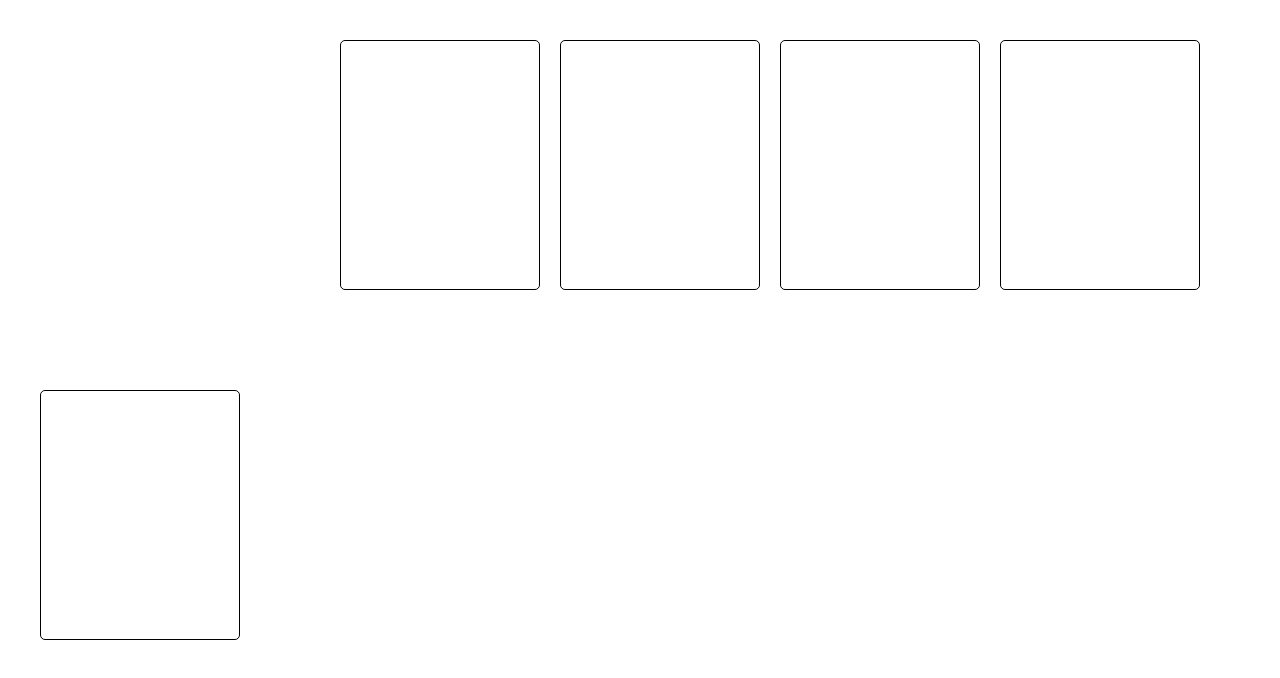
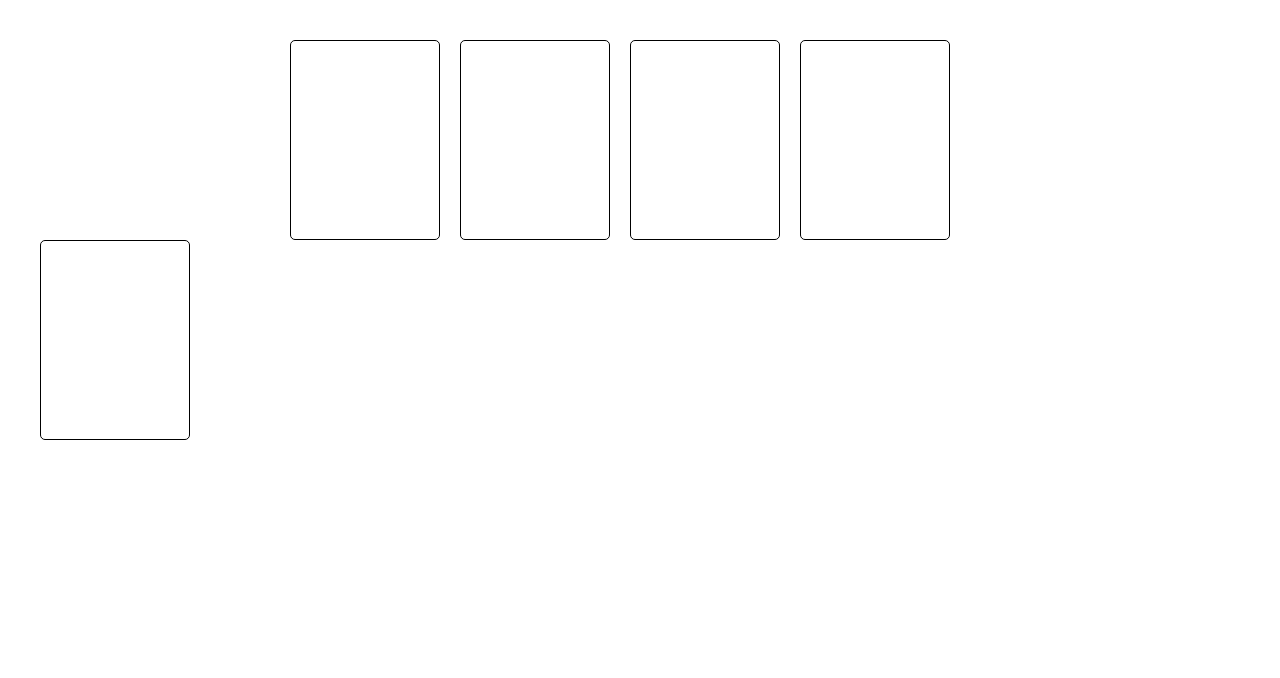
Before and after one commit to tzutzush/Wisconsin-Card-Sorting-Game, an Angular app: page / in a window 1280 px wide. Both pictures are taken after a click on the button "START GAME". Shown: the top 678 px of the page. Built offline with nearby package versions, Linux system fonts and the light colour scheme; some icons are missing.

Commit message:
styles added

```diff
--- a/src/app/card-container/card-container.component.css
+++ b/src/app/card-container/card-container.component.css
@@ -2,7 +2,7 @@
   display: flex;
 }
 .card-container {
-  align-self: flex-end;
+  align-self: center;
 }
 
 .single-form-middle {
@@ -14,8 +14,8 @@
 .card {
   border: 1px solid black;
   background-color: #fff;
-  width: 200px;
-  height: 250px;
+  width: 150px;
+  height: 200px;
   border-radius: 5px;
 }
 
--- a/src/app/game.service.ts
+++ b/src/app/game.service.ts
@@ -2,8 +2,8 @@ import { Injectable, OnChanges, SimpleChanges } from '@angular/core';
 import { Subject, retry } from 'rxjs';
 import { Card } from './card.model';
 
-const CORRECT: string = 'Correct!';
-const WRONG: string = 'Wrong!';
+const CORRECT: string = 'CORRECT!';
+const WRONG: string = 'WRONG!';
 
 @Injectable({
   providedIn: 'root',
--- a/src/app/main-board/cards-container/cards-container.component.css
+++ b/src/app/main-board/cards-container/cards-container.component.css
@@ -1,8 +1,8 @@
 .card {
   border: 1px solid black;
   background-color: #fff;
-  width: 200px;
-  height: 250px;
+  width: 150px;
+  height: 200px;
   border-radius: 5px;
 }
 
--- a/src/app/main-board/evaluation-screen/evaluation-screen.component.css
+++ b/src/app/main-board/evaluation-screen/evaluation-screen.component.css
@@ -0,0 +1,18 @@
+.card {
+  border: 1px solid black;
+  background-color: #fff;
+  width: 150px;
+  height: 200px;
+  border-radius: 5px;
+  visibility: hidden;
+}
+
+.cards-container {
+  padding-top: 30px;
+  padding-bottom: 30px;
+  display: grid;
+  grid-template-columns: repeat(4, 1fr);
+  column-gap: 20px;
+  justify-items: center;
+  align-items: center;
+}
--- a/src/app/main-board/evaluation-screen/evaluation-screen.component.html
+++ b/src/app/main-board/evaluation-screen/evaluation-screen.component.html
@@ -1,2 +1,12 @@
-<div class="cards-container"></div>
-<h2 class="evaluation">{{ guessOutcome }}</h2>
+<div class="cards-container">
+  <div class="card"></div>
+  <div class="card"></div>
+  <div class="card"></div>
+  <div class="card"></div>
+</div>
+<div class="cards-container">
+  <h2 class="evaluation">{{ guessOutcome }}</h2>
+  <h2 class="evaluation">{{ guessOutcome }}</h2>
+  <h2 class="evaluation">{{ guessOutcome }}</h2>
+  <h2 class="evaluation">{{ guessOutcome }}</h2>
+</div>
```
